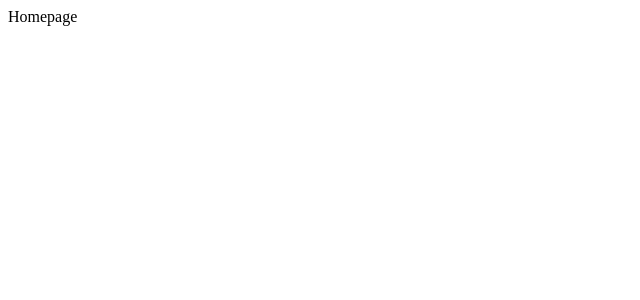
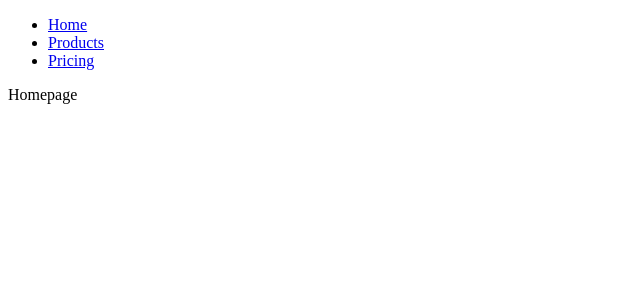
Before and after one commit to alaa-okasha/world-wise, a React (Vite) app: page / in a window 1280 px wide. Shown: the top 300 px of the page, without its empty margins (0-640 px from the left). Built offline with nearby package versions, Linux system fonts and the light colour scheme.

Commit message:
creating Navbar

```diff
--- /dev/null
+++ b/src/components/PageNav.jsx
@@ -0,0 +1,22 @@
+import React from "react";
+import { NavLink } from "react-router-dom";
+
+function PageNav() {
+  return (
+    <nav>
+      <ul>
+        <li>
+          <NavLink to="/">Home</NavLink>
+        </li>
+        <li>
+          <NavLink to="/product">Products</NavLink>
+        </li>
+        <li>
+          <NavLink to="/pricing">Pricing</NavLink>
+        </li>
+      </ul>
+    </nav>
+  );
+}
+
+export default PageNav;
--- a/src/pages/Homepage.jsx
+++ b/src/pages/Homepage.jsx
@@ -1,7 +1,13 @@
 import React from "react";
+import PageNav from "../components/PageNav";
 
 function Homepage() {
-  return <div>Homepage</div>;
+  return (
+    <div>
+      <PageNav />
+      Homepage
+    </div>
+  );
 }
 
 export default Homepage;
--- a/src/pages/Pricing.jsx
+++ b/src/pages/Pricing.jsx
@@ -1,7 +1,13 @@
 import React from "react";
+import PageNav from "../components/PageNav";
 
 function Pricing() {
-  return <div>Pricing</div>;
+  return (
+    <div>
+      <PageNav />
+      Pricing
+    </div>
+  );
 }
 
 export default Pricing;
--- a/src/pages/Product.jsx
+++ b/src/pages/Product.jsx
@@ -1,7 +1,13 @@
 import React from "react";
+import PageNav from "../components/PageNav";
 
 function Product() {
-  return <div>Product</div>;
+  return (
+    <div>
+      <PageNav />
+      Product
+    </div>
+  );
 }
 
 export default Product;
```
